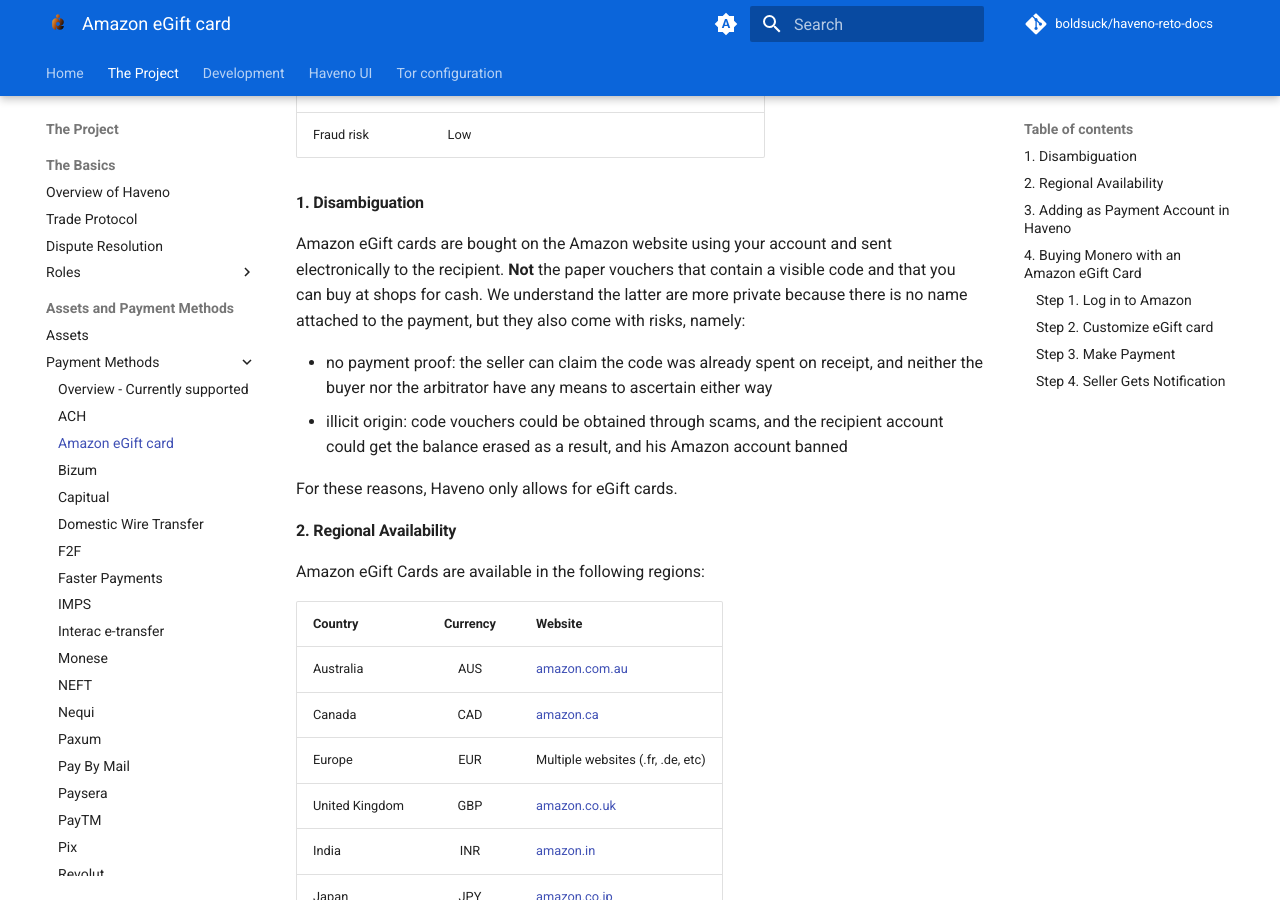
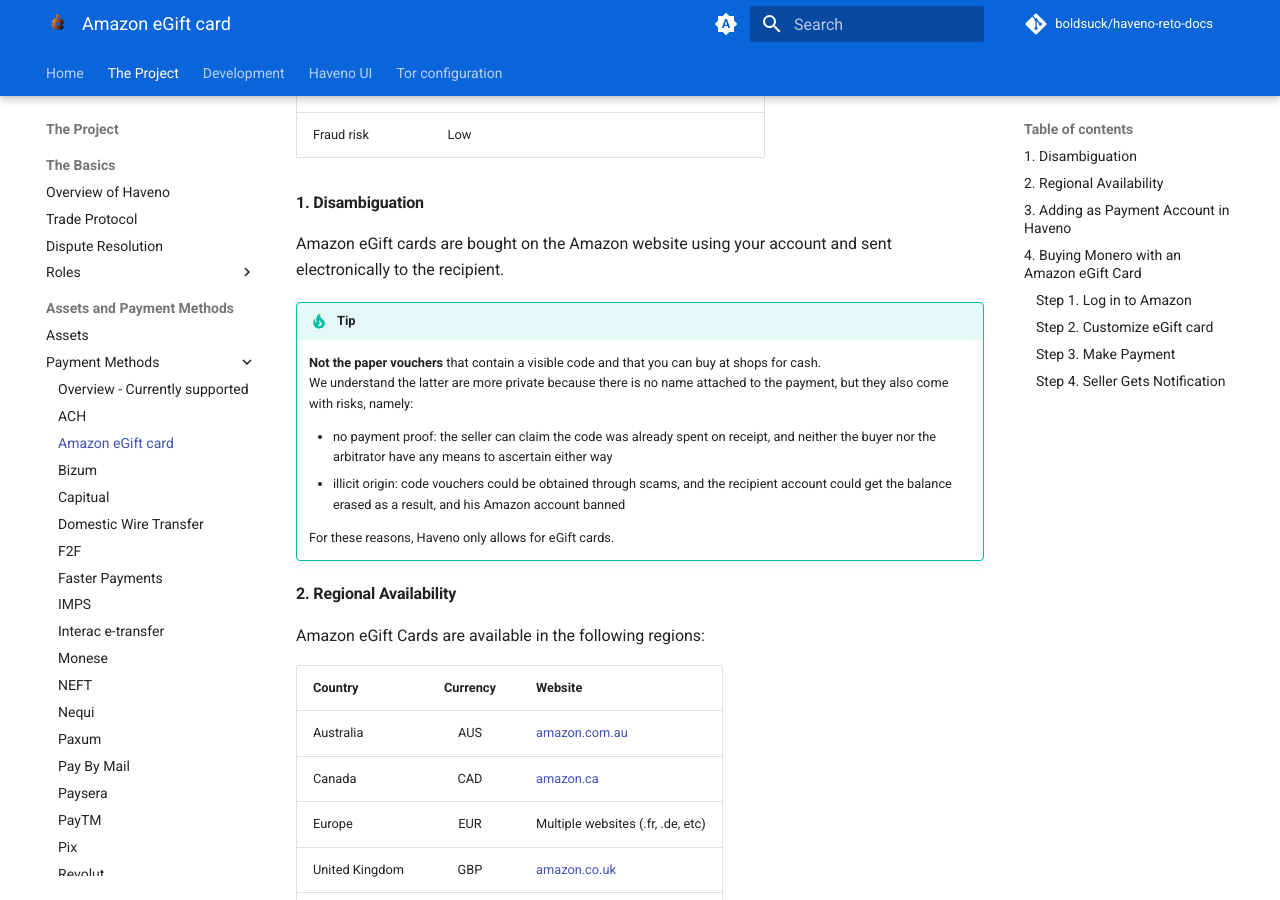
Before and after one commit to boldsuck/haveno-reto-docs, an MkDocs documentation site: the page built from docs/the-project/payment_methods/Amazon_eGift_card.md, in a window 1280 px wide and 900 px high, scrolled down 481 px. Built offline with MkDocs 1.6.1 and Material for MkDocs 9.7.7, drawn with Linux system fonts in a browser that asks for light colours; plug-ins that fetch from the network failed and are left out; comment, search, counter and statistics services are not loaded; the version menu is left out.

Commit message:
Update Amazon_eGift_card.md

```diff
--- a/docs/the-project/payment_methods/Amazon_eGift_card.md
+++ b/docs/the-project/payment_methods/Amazon_eGift_card.md
@@ -15,12 +15,16 @@
 
 #### 1. Disambiguation
 
-Amazon eGift cards are bought on the Amazon website using your account and sent electronically to the recipient. **Not** the paper vouchers that contain a visible code and that you can buy at shops for cash. We understand the latter are more private because there is no name attached to the payment, but they also come with risks, namely:
+Amazon eGift cards are bought on the Amazon website using your account and sent electronically to the recipient.
 
-- no payment proof: the seller can claim the code was already spent on receipt, and neither the buyer nor the arbitrator have any means to ascertain either way
-- illicit origin: code vouchers could be obtained through scams, and the recipient account could get the balance erased as a result, and his Amazon account banned
+!!! tip
+    **Not the paper vouchers** that contain a visible code and that you can buy at shops for cash.<br>
+    We understand the latter are more private because there is no name attached to the payment, but they also come with risks, namely:
 
-For these reasons, Haveno only allows for eGift cards.
+      - no payment proof: the seller can claim the code was already spent on receipt, and neither the buyer nor the arbitrator have any means to ascertain either way
+      - illicit origin: code vouchers could be obtained through scams, and the recipient account could get the balance erased as a result, and his Amazon account banned
+
+    For these reasons, Haveno only allows for eGift cards.
 
 #### 2. Regional Availability
 
@@ -30,7 +34,7 @@
 | -------- | :---------: | -------------------------------- |
 | Australia | AUS | [amazon.com.au](https://www.amazon.com.au) |
 | Canada | CAD | [amazon.ca](https://www.amazon.ca) |
-| Europe | EUR | Multiple websites (.fr, .de, etc)|
+| Europe | EUR | Multiple websites (.fr, .de, etc) |
 | United Kingdom | GBP | [amazon.co.uk](https://www.amazon.co.uk) |
 | India | INR | [amazon.in](https://www.amazon.in) |
 | Japan | JPY | [amazon.co.jp](https://www.amazon.co.jp) |
```
